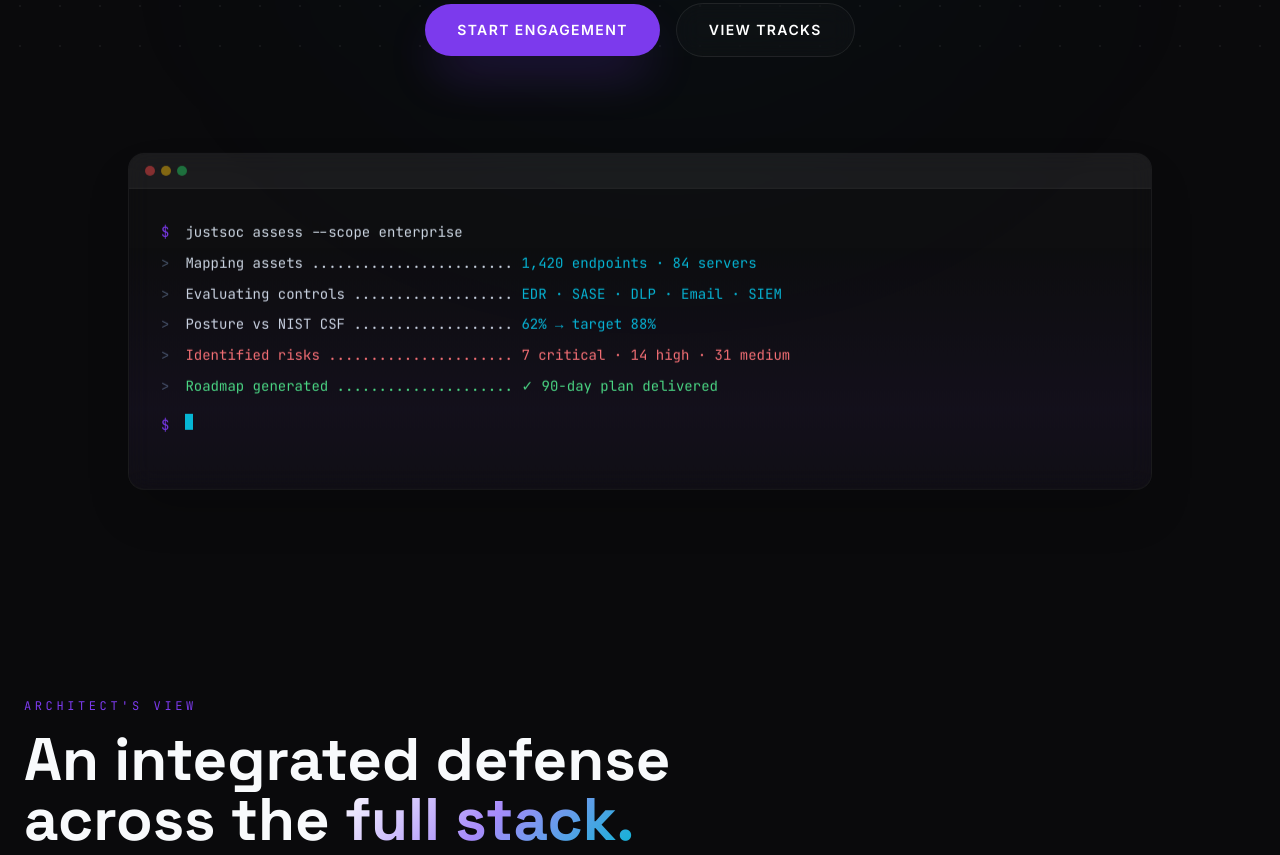
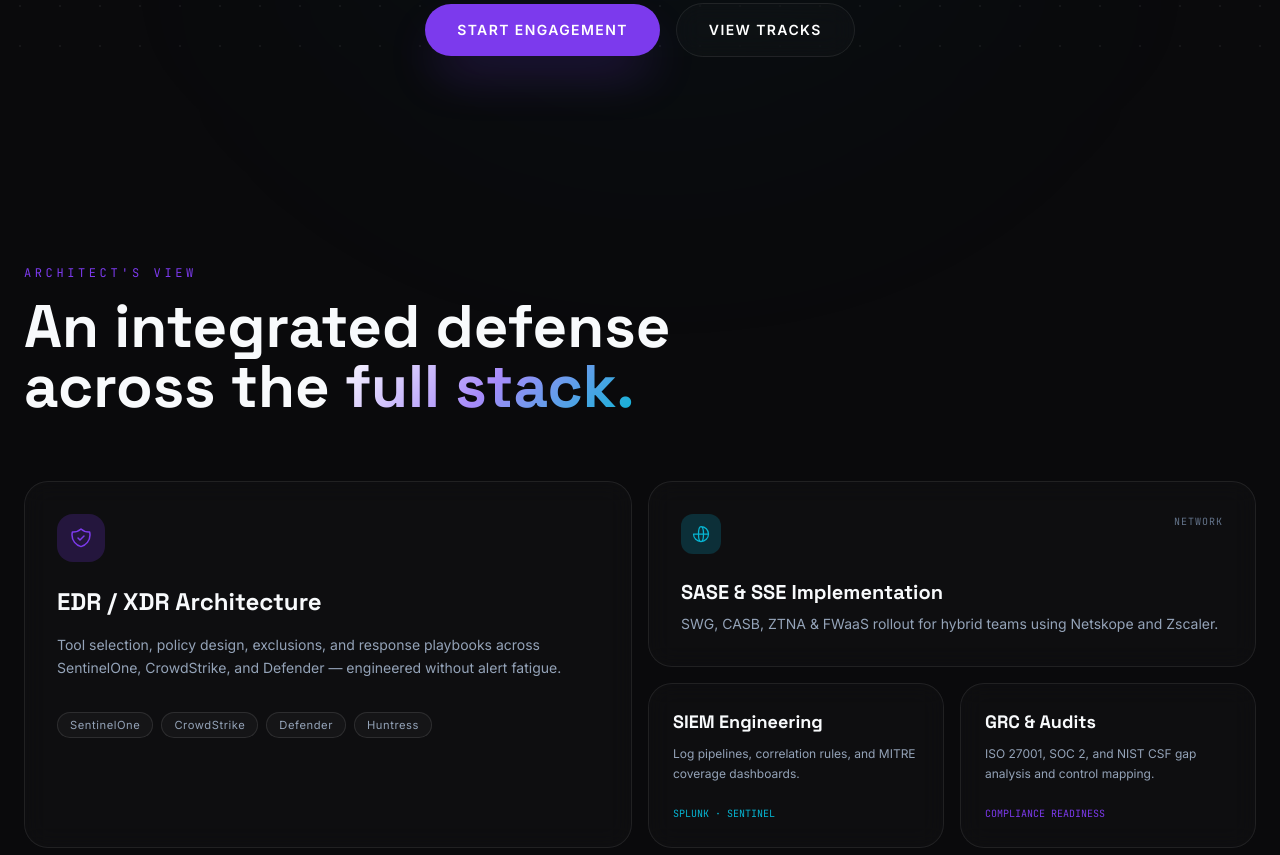
Before and after one commit to vinayvaluri/justsoc-portfolio, a plain HTML site: page index.html in a window 1280 px wide. Shown: the part 734-1589 px from the top of the page. Drawn offline with nearby package versions, Linux system fonts and the light colour scheme.

Commit message:
Remove Engagement Node terminal section and associated animations/styles.

```diff
--- a/index.html
+++ b/index.html
@@ -105,15 +105,6 @@
             50% { transform: translateY(-10px); }
         }
         .animate-float { animation: float 6s ease-in-out infinite; }
-        .terminal-cursor {
-            display: inline-block;
-            width: 8px;
-            height: 1.2em;
-            background: var(--accent-cyan);
-            vertical-align: middle;
-            animation: blink 1s step-end infinite;
-        }
-        @keyframes blink { 50% { opacity: 0; } }
     </style>
 </head>
 <body class="font-sans">
@@ -168,50 +159,6 @@
                     <a href="#services" class="w-full sm:w-auto px-8 py-4 glass text-white font-semibold rounded-full hover:bg-white/5 transition-all text-sm uppercase tracking-widest">
                         View Tracks
                     </a>
-                </div>
-            </div>
-
-            <!-- Terminal Mockup -->
-            <div class="mt-24 w-full max-w-5xl glass rounded-2xl overflow-hidden shadow-2xl border-white/5 animate-float relative">
-                <div class="scanline"></div>
-                <div class="bg-white/5 border-b border-white/5 px-4 py-3 flex items-center justify-between">
-                    <div class="flex gap-1.5">
-                        <div class="w-2.5 h-2.5 rounded-full bg-red-500/50"></div>
-                        <div class="w-2.5 h-2.5 rounded-full bg-yellow-500/50"></div>
-                        <div class="w-2.5 h-2.5 rounded-full bg-green-500/50"></div>
-                    </div>
-                    <div class="text-[10px] font-mono text-slate-500 uppercase tracking-widest"></div>
-                    <div class="w-12"></div>
-                </div>
-                <div class="p-8 font-mono text-sm leading-relaxed text-slate-300 min-h-[300px]" id="terminal">
-                    <div class="flex gap-4 mb-2">
-                        <span class="text-accent">$</span>
-                        <span class="typing-text" data-text="justsoc assess --scope enterprise"></span>
-                    </div>
-                    <div class="flex gap-4 mb-2 opacity-0 terminal-line" style="transition: opacity 0.5s">
-                        <span class="text-slate-600">></span>
-                        <span>Mapping assets ........................ <span class="text-accent-cyan">1,420 endpoints · 84 servers</span></span>
-                    </div>
-                    <div class="flex gap-4 mb-2 opacity-0 terminal-line" style="transition: opacity 0.5s">
-                        <span class="text-slate-600">></span>
-                        <span>Evaluating controls ................... <span class="text-accent-cyan">EDR · SASE · DLP · Email · SIEM</span></span>
-                    </div>
-                    <div class="flex gap-4 mb-2 opacity-0 terminal-line" style="transition: opacity 0.5s">
-                        <span class="text-slate-600">></span>
-                        <span>Posture vs NIST CSF ................... <span class="text-accent-cyan">62% → target 88%</span></span>
-                    </div>
-                    <div class="flex gap-4 mb-2 opacity-0 terminal-line" style="transition: opacity 0.5s">
-                        <span class="text-slate-600">></span>
-                        <span class="text-red-400">Identified risks ...................... 7 critical · 14 high · 31 medium</span>
-                    </div>
-                    <div class="flex gap-4 mb-4 opacity-0 terminal-line" style="transition: opacity 0.5s">
-                        <span class="text-slate-600">></span>
-                        <span class="text-green-400">Roadmap generated ..................... ✓ 90-day plan delivered</span>
-                    </div>
-                    <div class="flex gap-4 opacity-0 terminal-line" style="transition: opacity 0.5s">
-                        <span class="text-accent">$</span>
-                        <span class="terminal-cursor"></span>
-                    </div>
                 </div>
             </div>
         </section>
@@ -386,45 +333,6 @@
             });
         });
 
-        // Terminal animation
-        const typingElements = document.querySelectorAll('.typing-text');
-        const lines = document.querySelectorAll('.terminal-line');
-
-        function typeEffect(element, text, speed = 40) {
-            let i = 0;
-            return new Promise(resolve => {
-                const interval = setInterval(() => {
-                    element.innerHTML += text.charAt(i);
-                    i++;
-                    if (i > text.length) {
-                        clearInterval(interval);
-                        resolve();
-                    }
-                }, speed);
-            });
-        }
-
-        async function runTerminal() {
-            for (let i = 0; i < typingElements.length; i++) {
-                await typeEffect(typingElements[i], typingElements[i].getAttribute('data-text'));
-                await new Promise(r => setTimeout(r, 500));
-            }
-            for (let i = 0; i < lines.length; i++) {
-                lines[i].style.opacity = '1';
-                await new Promise(r => setTimeout(r, 400));
-            }
-        }
-
-        // Run when visible
-        const observer = new IntersectionObserver((entries) => {
-            if(entries[0].isIntersecting) {
-                runTerminal();
-                observer.disconnect();
-            }
-        }, { threshold: 0.5 });
-
-        observer.observe(document.getElementById('terminal'));
-
         // Nav blur on scroll
         window.addEventListener('scroll', () => {
             const nav = document.getElementById('nav');
```
